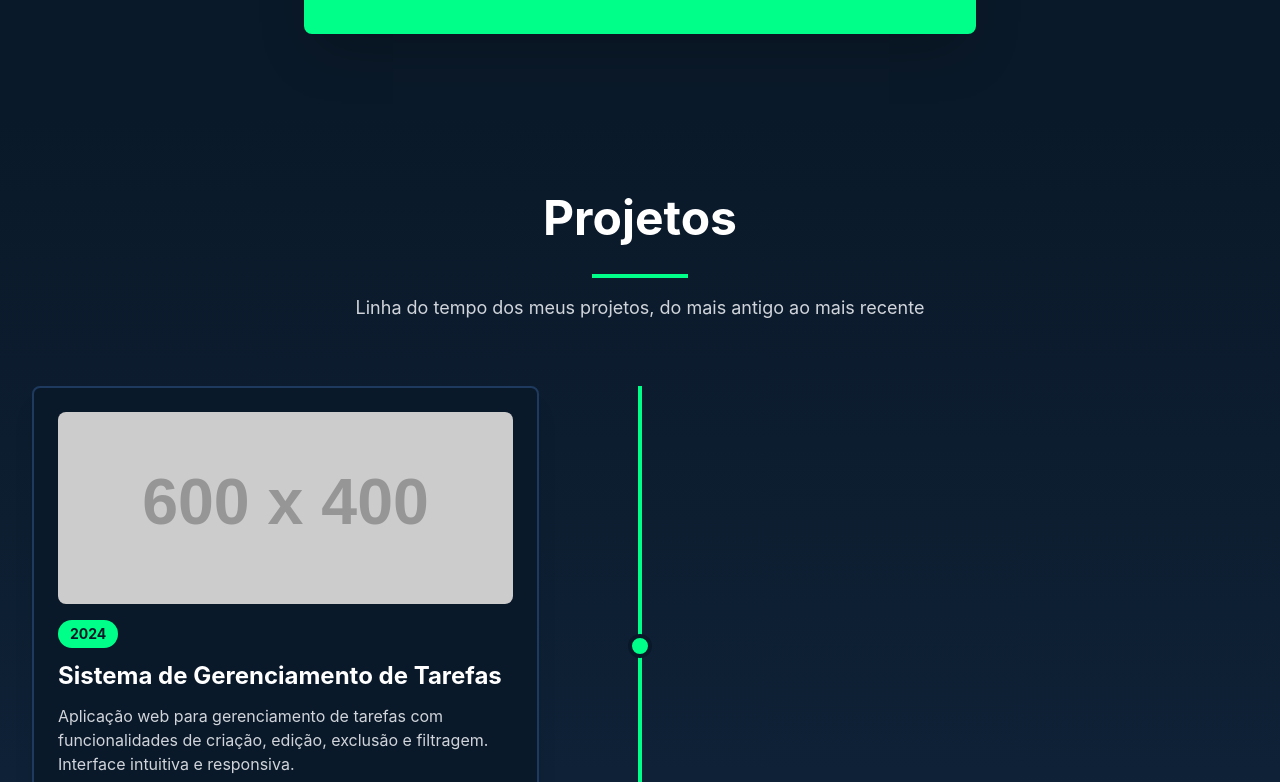
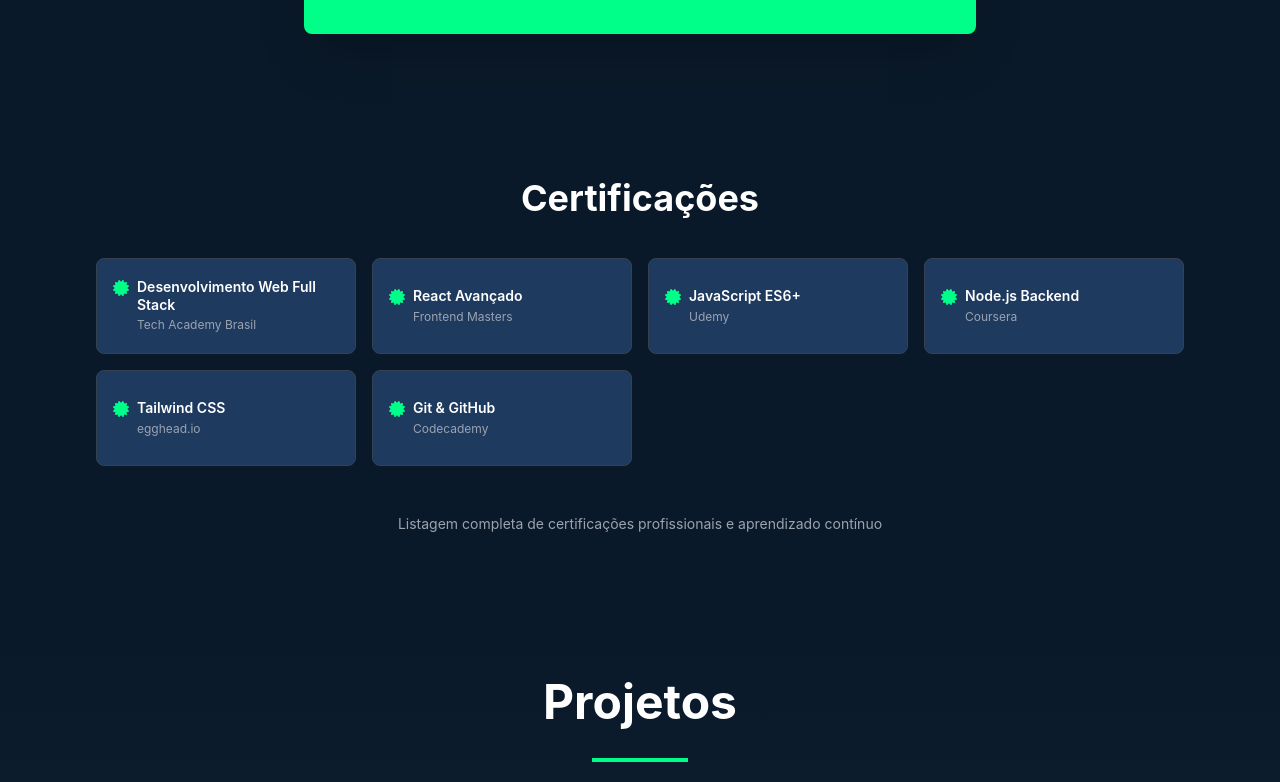
Before and after one commit to felipegiannetti/portfolio-felipe-giannetti-fontenelle, a React (Vite) app: page / in a window 1280 px wide. Shown: the part 938-1720 px from the top of the page. Built offline with nearby package versions, Linux system fonts and the light colour scheme.

Commit message:
Changing the Certifications Infrastructure

```diff
--- a/src/App.jsx
+++ b/src/App.jsx
@@ -15,9 +15,9 @@ function App() {
       <Navbar language={language} setLanguage={setLanguage} setShowCurriculo={setShowCurriculo} />
       <main>
         <About language={language} showCurriculo={showCurriculo} setShowCurriculo={setShowCurriculo} />
+        <Certifications language={language} />
         <Projects language={language} />
         <Experience language={language} />
-        <Certifications language={language} />
         <Contact language={language} />
       </main>
       <footer className="bg-primary-blue py-6 text-center">
--- a/src/components/Certifications.jsx
+++ b/src/components/Certifications.jsx
@@ -2,81 +2,74 @@ import React from 'react';
 import { FaCertificate } from 'react-icons/fa';
 
 const Certifications = ({ language }) => {
+
   const certifications = [
     {
       id: 1,
-      titlePT: 'Certificado em Desenvolvimento Web Full Stack',
-      titleEN: 'Full Stack Web Development Certificate',
-      issuePT: 'Emitido por',
-      issueEN: 'Issued by',
+      titlePT: 'Desenvolvimento Web Full Stack',
+      titleEN: 'Full Stack Web Development',
       organization: 'Tech Academy Brasil',
       date: '2024',
-      descriptionPT: 'Formação completa em desenvolvimento web com React, Node.js e databases',
-      descriptionEN: 'Complete web development training with React, Node.js and databases',
     },
     {
       id: 2,
-      titlePT: 'Certificado em React Avançado',
-      titleEN: 'Advanced React Certificate',
-      issuePT: 'Emitido por',
-      issueEN: 'Issued by',
+      titlePT: 'React Avançado',
+      titleEN: 'Advanced React',
       organization: 'Frontend Masters',
       date: '2024',
-      descriptionPT: 'Desenvolvimento avançado de aplicações React com patterns e best practices',
-      descriptionEN: 'Advanced React application development with patterns and best practices',
     },
     {
       id: 3,
-      titlePT: 'Certificado em JavaScript ES6+',
-      titleEN: 'JavaScript ES6+ Certificate',
-      issuePT: 'Emitido por',
-      issueEN: 'Issued by',
+      titlePT: 'JavaScript ES6+',
+      titleEN: 'JavaScript ES6+',
       organization: 'Udemy',
       date: '2023',
-      descriptionPT: 'Domínio de JavaScript moderno com ES6+ features e funcionalidades avançadas',
-      descriptionEN: 'Mastery of modern JavaScript with ES6+ features and advanced functionality',
+    },
+    {
+      id: 4,
+      titlePT: 'Node.js Backend',
+      titleEN: 'Node.js Backend',
+      organization: 'Coursera',
+      date: '2023',
+    },
+    {
+      id: 5,
+      titlePT: 'Tailwind CSS',
+      titleEN: 'Tailwind CSS',
+      organization: 'egghead.io',
+      date: '2024',
+    },
+    {
+      id: 6,
+      titlePT: 'Git & GitHub',
+      titleEN: 'Git & GitHub',
+      organization: 'Codecademy',
+      date: '2023',
     },
   ];
 
   return (
-    <section id="certifications" className="py-20 px-4 md:px-8 max-w-6xl mx-auto">
-      <h2 className="text-4xl font-bold mb-12 text-center">
+    <section id="certifications" className="py-16 px-4 md:px-8 max-w-6xl mx-auto">
+      <h2 className="text-4xl font-bold mb-10 text-center">
         {language === 'en' ? 'Certifications' : 'Certificações'}
       </h2>
 
-      <div className="grid md:grid-cols-2 lg:grid-cols-3 gap-6">
+      <div className="grid grid-cols-2 md:grid-cols-3 lg:grid-cols-4 gap-3 md:gap-4">
         {certifications.map((cert) => (
           <div
             key={cert.id}
-            className="bg-primary-blue rounded-lg p-6 hover:shadow-lg hover:shadow-accent-green transition-all duration-300 transform hover:scale-105"
+            className="group relative bg-primary-blue rounded-lg p-4 border border-gray-700 hover:border-accent-green transition-all duration-300 cursor-pointer h-24 flex items-center"
           >
-            {/* Icon */}
-            <div className="flex justify-center mb-4">
-              <div className="bg-accent-green text-primary-dark p-4 rounded-full">
-                <FaCertificate size={28} />
+            {/* Minimal Badge */}
+            <div className="flex items-start gap-2 w-full">
+              <FaCertificate size={16} className="text-accent-green flex-shrink-0 mt-0.5" />
+              <div className="flex-1">
+                <h3 className="text-sm font-semibold text-white leading-tight group-hover:text-accent-green transition-colors line-clamp-2">
+                  {language === 'en' ? cert.titleEN : cert.titlePT}
+                </h3>
+                <p className="text-xs text-gray-400 mt-1 line-clamp-1">{cert.organization}</p>
               </div>
             </div>
-
-            {/* Title */}
-            <h3 className="text-xl font-bold mb-2 text-accent-green text-center">
-              {language === 'en' ? cert.titleEN : cert.titlePT}
-            </h3>
-
-            {/* Organization & Date */}
-            <div className="text-center mb-3 border-b border-gray-600 pb-3">
-              <p className="text-sm text-gray-300">
-                <span className="text-gray-400">
-                  {language === 'en' ? cert.issueEN : cert.issuePT}
-                </span>
-                <span className="text-white font-semibold"> {cert.organization}</span>
-              </p>
-              <p className="text-xs text-gray-400 mt-1">{cert.date}</p>
-            </div>
-
-            {/* Description */}
-            <p className="text-gray-300 text-center text-sm leading-relaxed">
-              {language === 'en' ? cert.descriptionEN : cert.descriptionPT}
-            </p>
           </div>
         ))}
       </div>
@@ -85,8 +78,8 @@ const Certifications = ({ language }) => {
       <div className="mt-12 text-center">
         <p className="text-gray-400 text-sm">
           {language === 'en'
-            ? 'Certifications obtained through continuous learning and professional development'
-            : 'Certificações obtidas através de aprendizado contínuo e desenvolvimento profissional'}
+            ? 'Complete list of professional certifications and continuous learning'
+            : 'Listagem completa de certificações profissionais e aprendizado contínuo'}
         </p>
       </div>
     </section>
```
